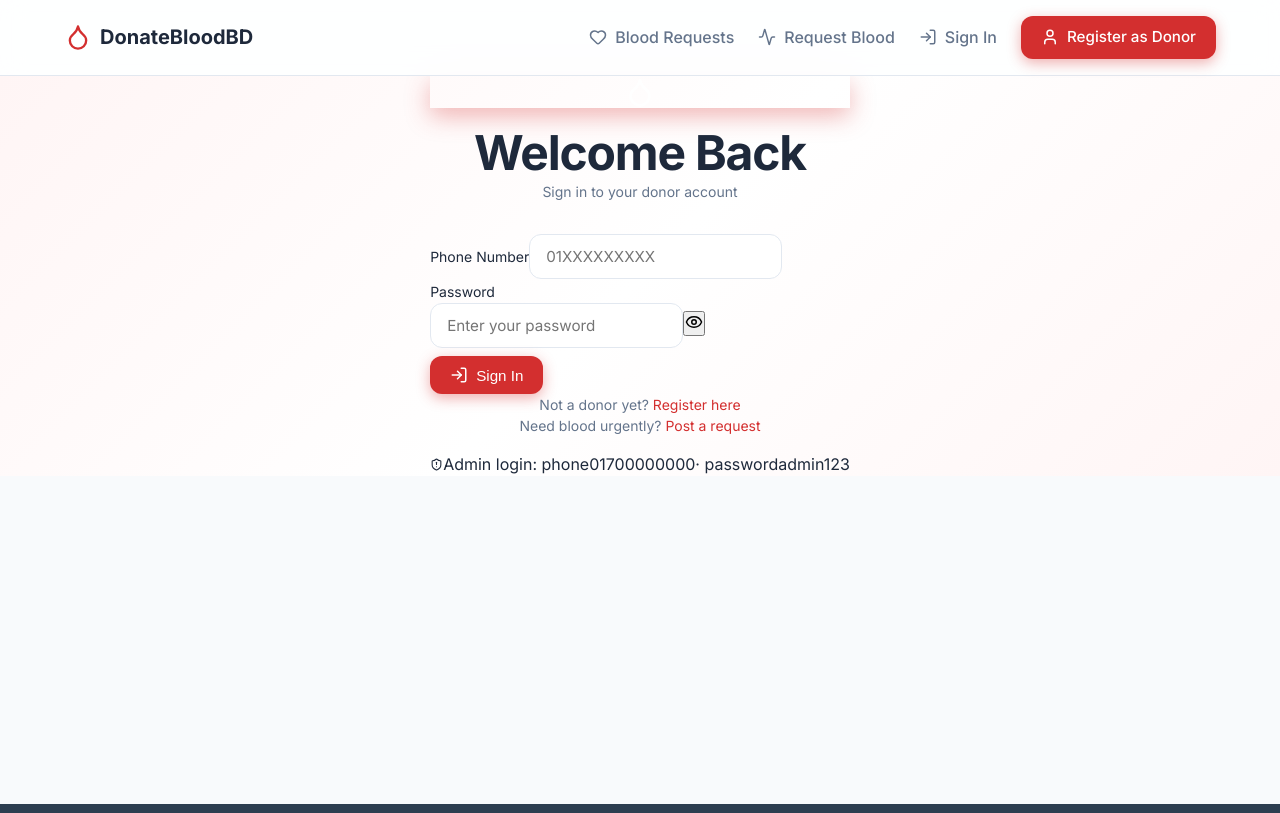
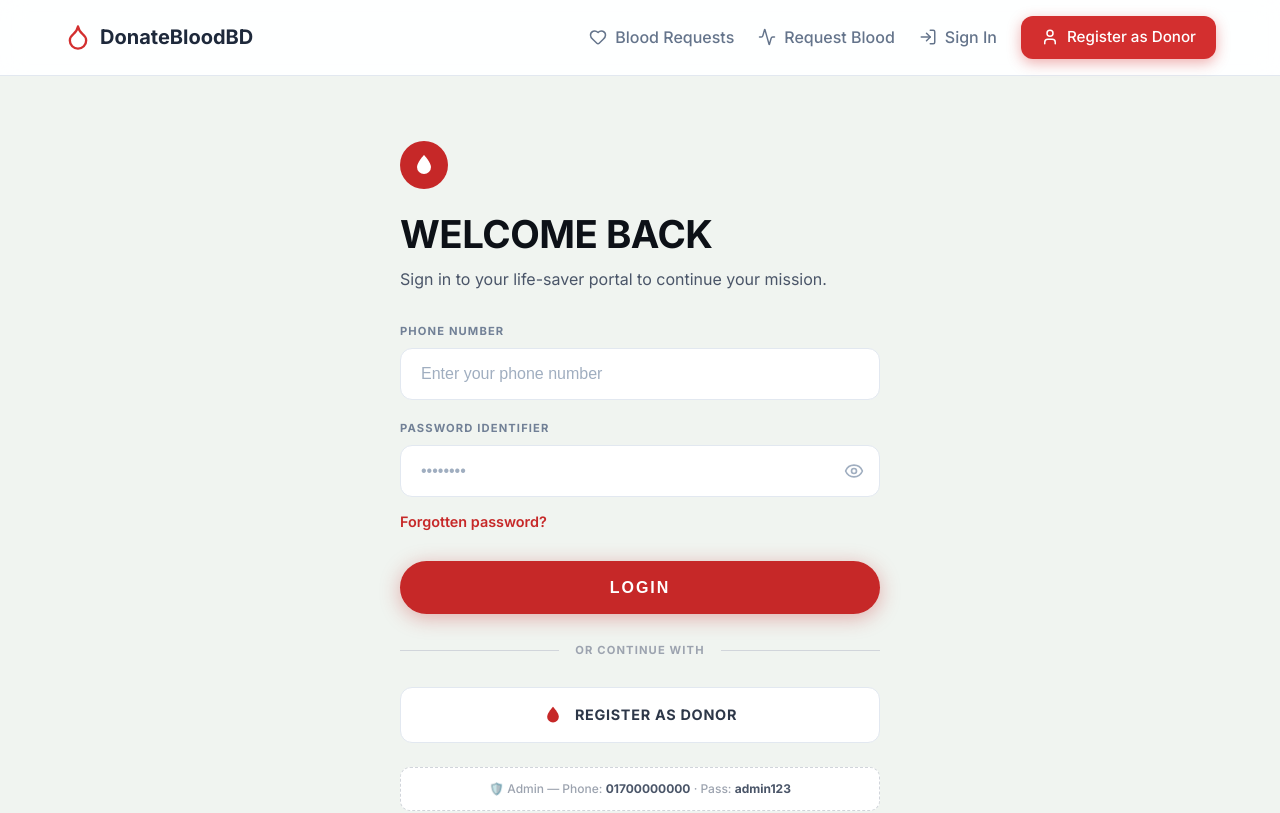
Before and after one commit to uTurn2679/blood-donation-app, a Next.js app: page /login in a window 1280 px wide. Shown: the top 813 px of the page. Built offline with nearby package versions, Linux system fonts and the light colour scheme; no server answers.

Commit message:
feat: redesign login page matching uploaded design

```diff
--- a/src/app/login/page.tsx
+++ b/src/app/login/page.tsx
@@ -2,7 +2,7 @@
 
 import { useState, useTransition } from "react";
 import { loginUser } from "@/app/actions";
-import { LogIn, AlertCircle, ShieldAlert, Droplet, Eye, EyeOff } from "lucide-react";
+import { Eye, EyeOff, ShieldAlert } from "lucide-react";
 import Link from "next/link";
 import { useSearchParams } from "next/navigation";
 import { Suspense } from "react";
@@ -23,153 +23,304 @@ function LoginForm() {
       try {
         await loginUser(formData);
       } catch (err: any) {
-        // Rethrow NEXT_REDIRECT — Next.js uses this internally for navigation
-        if (err?.digest?.startsWith("NEXT_REDIRECT")) {
-          throw err;
-        }
+        if (err?.digest?.startsWith("NEXT_REDIRECT")) throw err;
         setError(err.message || "Invalid phone number or password.");
       }
     });
   };
 
   return (
-    <div
-      className="min-h-screen flex items-center justify-center py-12 px-4"
-      style={{ background: "linear-gradient(135deg, #fff5f5 0%, #fff 50%, #fff5f5 100%)" }}
-    >
-      <div className="w-full max-w-md animate-fade-in">
+    <div style={{
+      minHeight: "100vh",
+      background: "#f0f4f0",
+      display: "flex",
+      alignItems: "center",
+      justifyContent: "center",
+      padding: "2rem 1rem",
+      fontFamily: "'Inter', sans-serif"
+    }}>
+      <div style={{ width: "100%", maxWidth: "480px" }}>
+
         {/* Logo */}
-        <div className="text-center mb-8">
-          <div
-            className="w-16 h-16 bg-red-500 rounded-2xl flex items-center justify-center mx-auto mb-4"
-            style={{ boxShadow: "0 8px 24px rgba(211,47,47,0.35)" }}
-          >
-            <Droplet size={32} color="white" />
-          </div>
-          <h1 className="text-2xl font-bold text-gray-900">Welcome Back</h1>
-          <p className="text-muted mt-1 text-sm">Sign in to your donor account</p>
+        <div style={{ marginBottom: "2rem" }}>
+          <div style={{
+            width: "48px", height: "48px",
+            background: "#c62828",
+            borderRadius: "50%",
+            display: "flex", alignItems: "center", justifyContent: "center",
+            marginBottom: "1.5rem"
+          }}>
+            <svg width="24" height="24" viewBox="0 0 24 24" fill="white">
+              <path d="M12 2C12 2 5 9.5 5 14a7 7 0 0014 0C19 9.5 12 2 12 2z"/>
+            </svg>
           </div>
 
-        {/* Admin-only notice */}
+          <h1 style={{
+            fontSize: "2.4rem",
+            fontWeight: 900,
+            color: "#0d1117",
+            lineHeight: 1.1,
+            letterSpacing: "-0.5px",
+            textTransform: "uppercase",
+            marginBottom: "0.75rem"
+          }}>
+            WELCOME BACK
+          </h1>
+          <p style={{ color: "#4a5568", fontSize: "1rem", lineHeight: 1.5 }}>
+            Sign in to your life-saver portal to continue your mission.
+          </p>
+        </div>
+
+        {/* Admin notice */}
         {reason === "admin_only" && (
-          <div className="mb-5 p-4 rounded-xl border border-amber-200 bg-amber-50 flex gap-3 items-start">
-            <ShieldAlert className="text-amber-600 shrink-0 mt-0.5" size={20} />
+          <div style={{
+            background: "#fff8e1",
+            border: "1px solid #f9a825",
+            borderRadius: "12px",
+            padding: "0.875rem 1rem",
+            marginBottom: "1.5rem",
+            display: "flex",
+            gap: "0.625rem",
+            alignItems: "flex-start"
+          }}>
+            <ShieldAlert size={18} style={{ color: "#f9a825", flexShrink: 0, marginTop: "2px" }} />
             <div>
-              <p className="text-amber-800 font-semibold text-sm">Admin Access Required</p>
-              <p className="text-amber-700 text-xs mt-1">
-                This page is restricted to administrators only.
-              </p>
+              <p style={{ fontWeight: 700, fontSize: "0.875rem", color: "#7b5e00" }}>Admin Access Required</p>
+              <p style={{ fontSize: "0.8rem", color: "#9b6f00", marginTop: "2px" }}>This page is restricted to administrators only.</p>
             </div>
           </div>
         )}
 
-        <div className="bg-white rounded-2xl shadow-xl border border-gray-100 p-8">
+        {/* Error */}
         {error && (
-            <div className="mb-5 p-3.5 rounded-xl bg-red-50 border border-red-200 flex items-center gap-3">
-              <AlertCircle size={18} className="text-red-500 shrink-0" />
-              <p className="text-red-700 text-sm font-medium">{error}</p>
+          <div style={{
+            background: "#fff5f5",
+            border: "1px solid #feb2b2",
+            borderRadius: "12px",
+            padding: "0.875rem 1rem",
+            marginBottom: "1.5rem",
+            color: "#c53030",
+            fontSize: "0.875rem",
+            fontWeight: 500
+          }}>
+            ⚠️ {error}
           </div>
         )}
 
-          <form onSubmit={handleSubmit} className="space-y-5">
-            <div>
-              <label
-                className="block text-sm font-semibold text-gray-700 mb-1.5"
-                htmlFor="phone"
-              >
+        {/* Form */}
+        <form onSubmit={handleSubmit}>
+
+          {/* Phone field */}
+          <div style={{ marginBottom: "1.25rem" }}>
+            <label style={{
+              display: "block",
+              fontSize: "0.7rem",
+              fontWeight: 700,
+              letterSpacing: "0.1em",
+              textTransform: "uppercase",
+              color: "#718096",
+              marginBottom: "0.5rem"
+            }}>
               Phone Number
             </label>
             <input
               type="tel"
+              name="phone"
               id="phone"
-                name="phone"
-                className="input-field"
               required
-                placeholder="01XXXXXXXXX"
+              placeholder="Enter your phone number"
               autoComplete="tel"
+              style={{
+                width: "100%",
+                padding: "1rem 1.25rem",
+                border: "1.5px solid #e2e8f0",
+                borderRadius: "12px",
+                fontSize: "1rem",
+                color: "#2d3748",
+                background: "white",
+                outline: "none",
+                boxSizing: "border-box",
+                transition: "border-color 0.2s"
+              }}
+              onFocus={e => e.target.style.borderColor = "#c62828"}
+              onBlur={e => e.target.style.borderColor = "#e2e8f0"}
             />
           </div>
 
-            <div>
-              <label
-                className="block text-sm font-semibold text-gray-700 mb-1.5"
-                htmlFor="password"
-              >
-                Password
+          {/* Password field */}
+          <div style={{ marginBottom: "0.75rem" }}>
+            <label style={{
+              display: "block",
+              fontSize: "0.7rem",
+              fontWeight: 700,
+              letterSpacing: "0.1em",
+              textTransform: "uppercase",
+              color: "#718096",
+              marginBottom: "0.5rem"
+            }}>
+              Password Identifier
             </label>
-              <div className="relative">
+            <div style={{ position: "relative" }}>
               <input
                 type={showPassword ? "text" : "password"}
+                name="password"
                 id="password"
-                  name="password"
-                  className="input-field pr-12"
                 required
-                  placeholder="Enter your password"
+                placeholder="••••••••"
                 autoComplete="current-password"
+                style={{
+                  width: "100%",
+                  padding: "1rem 3.5rem 1rem 1.25rem",
+                  border: "1.5px solid #e2e8f0",
+                  borderRadius: "12px",
+                  fontSize: "1rem",
+                  color: "#2d3748",
+                  background: "white",
+                  outline: "none",
+                  boxSizing: "border-box",
+                  transition: "border-color 0.2s"
+                }}
+                onFocus={e => e.target.style.borderColor = "#c62828"}
+                onBlur={e => e.target.style.borderColor = "#e2e8f0"}
               />
               <button
                 type="button"
                 onClick={() => setShowPassword(!showPassword)}
-                  className="absolute right-3 top-1/2 -translate-y-1/2 text-gray-400 hover:text-gray-600 transition-colors"
+                style={{
+                  position: "absolute",
+                  right: "1rem",
+                  top: "50%",
+                  transform: "translateY(-50%)",
+                  background: "none",
+                  border: "none",
+                  cursor: "pointer",
+                  color: "#a0aec0",
+                  padding: 0,
+                  display: "flex"
+                }}
               >
-                  {showPassword ? <EyeOff size={18} /> : <Eye size={18} />}
+                {showPassword ? <EyeOff size={20} /> : <Eye size={20} />}
               </button>
             </div>
           </div>
 
+          {/* Forgot password placeholder */}
+          <div style={{ textAlign: "left", marginBottom: "1.75rem" }}>
+            <span style={{ color: "#c62828", fontSize: "0.9rem", fontWeight: 600, cursor: "default" }}>
+              Forgotten password?
+            </span>
+          </div>
+
+          {/* Login button */}
           <button
             type="submit"
-              className="btn btn-primary w-full justify-center text-base py-3 mt-2"
             disabled={isPending}
+            style={{
+              width: "100%",
+              padding: "1.1rem",
+              background: isPending ? "#9b8b8b" : "#c62828",
+              color: "white",
+              border: "none",
+              borderRadius: "50px",
+              fontSize: "1rem",
+              fontWeight: 800,
+              letterSpacing: "0.12em",
+              textTransform: "uppercase",
+              cursor: isPending ? "not-allowed" : "pointer",
+              transition: "background 0.2s, transform 0.1s",
+              boxShadow: "0 4px 20px rgba(198, 40, 40, 0.35)"
+            }}
+            onMouseEnter={e => { if (!isPending) (e.target as HTMLElement).style.background = "#b71c1c" }}
+            onMouseLeave={e => { if (!isPending) (e.target as HTMLElement).style.background = "#c62828" }}
           >
             {isPending ? (
-                <span className="flex items-center gap-2">
-                  <span className="w-4 h-4 border-2 border-white/30 border-t-white rounded-full animate-spin" />
-                  Signing in...
+              <span style={{ display: "flex", alignItems: "center", justifyContent: "center", gap: "0.5rem" }}>
+                <span style={{
+                  width: "16px", height: "16px",
+                  border: "2px solid rgba(255,255,255,0.3)",
+                  borderTopColor: "white",
+                  borderRadius: "50%",
+                  animation: "spin 0.7s linear infinite",
+                  display: "inline-block"
+                }} />
+                SIGNING IN...
               </span>
-              ) : (
-                <><LogIn size={18} /> Sign In</>
-              )}
+            ) : "LOGIN"}
           </button>
         </form>
 
-          <div className="mt-6 pt-5 border-t border-gray-100 text-center space-y-3">
-            <p className="text-sm text-muted">
-              Not a donor yet?{" "}
-              <Link href="/register" className="text-primary font-semibold hover:underline">
-                Register here
+        {/* Divider */}
+        <div style={{
+          display: "flex", alignItems: "center",
+          gap: "1rem", margin: "1.75rem 0"
+        }}>
+          <div style={{ flex: 1, height: "1px", background: "#d1d5db" }} />
+          <span style={{ fontSize: "0.7rem", fontWeight: 700, letterSpacing: "0.1em", textTransform: "uppercase", color: "#9ca3af" }}>
+            OR CONTINUE WITH
+          </span>
+          <div style={{ flex: 1, height: "1px", background: "#d1d5db" }} />
+        </div>
+
+        {/* Register button */}
+        <Link href="/register" style={{
+          display: "flex",
+          alignItems: "center",
+          justifyContent: "center",
+          gap: "0.75rem",
+          width: "100%",
+          padding: "1rem",
+          background: "white",
+          border: "1.5px solid #e2e8f0",
+          borderRadius: "12px",
+          textDecoration: "none",
+          color: "#2d3748",
+          fontSize: "0.9rem",
+          fontWeight: 800,
+          letterSpacing: "0.05em",
+          textTransform: "uppercase",
+          transition: "border-color 0.2s, background 0.2s",
+          boxSizing: "border-box"
+        }}
+        onMouseEnter={e => { (e.currentTarget as HTMLElement).style.background = "#f7fafc" }}
+        onMouseLeave={e => { (e.currentTarget as HTMLElement).style.background = "white" }}
+        >
+          <svg width="20" height="20" viewBox="0 0 24 24" fill="#c62828">
+            <path d="M12 2C12 2 5 9.5 5 14a7 7 0 0014 0C19 9.5 12 2 12 2z"/>
+          </svg>
+          REGISTER AS DONOR
         </Link>
-            </p>
-            <p className="text-sm text-muted">
-              Need blood urgently?{" "}
-              <Link href="/request-blood" className="text-primary font-semibold hover:underline">
-                Post a request
-              </Link>
+
+        {/* Admin hint */}
+        <div style={{
+          marginTop: "1.5rem",
+          padding: "0.75rem",
+          background: "white",
+          border: "1px dashed #d1d5db",
+          borderRadius: "10px",
+          textAlign: "center"
+        }}>
+          <p style={{ fontSize: "0.75rem", color: "#9ca3af", fontWeight: 500 }}>
+            🛡️ Admin — Phone: <strong style={{ color: "#4a5568" }}>01700000000</strong> · Pass: <strong style={{ color: "#4a5568" }}>admin123</strong>
           </p>
         </div>
 
-          {/* Admin quick-fill hint */}
-          <div className="mt-4 p-3 rounded-xl bg-gray-50 border border-gray-200 text-center">
-            <p className="text-xs text-gray-500 font-medium flex items-center justify-center gap-1.5">
-              <ShieldAlert size={13} className="text-gray-400" />
-              Admin login: phone <span className="font-mono font-bold text-gray-700">01700000000</span> · password <span className="font-mono font-bold text-gray-700">admin123</span>
-            </p>
       </div>
-        </div>
-      </div>
+
+      <style>{`
+        @keyframes spin { to { transform: rotate(360deg); } }
+        input::placeholder { color: #a0aec0; }
+      `}</style>
     </div>
   );
 }
 
 export default function LoginPage() {
   return (
-    <Suspense
-      fallback={
-        <div className="min-h-screen flex items-center justify-center">
-          <div className="w-8 h-8 border-4 border-red-200 border-t-red-500 rounded-full animate-spin" />
+    <Suspense fallback={
+      <div style={{ minHeight: "100vh", display: "flex", alignItems: "center", justifyContent: "center", background: "#f0f4f0" }}>
+        <div style={{ width: "32px", height: "32px", border: "4px solid #f3f3f3", borderTop: "4px solid #c62828", borderRadius: "50%", animation: "spin 0.7s linear infinite" }} />
       </div>
-      }
-    >
+    }>
       <LoginForm />
     </Suspense>
   );
```
Lines whose indentation alone changed are shown as unchanged.
